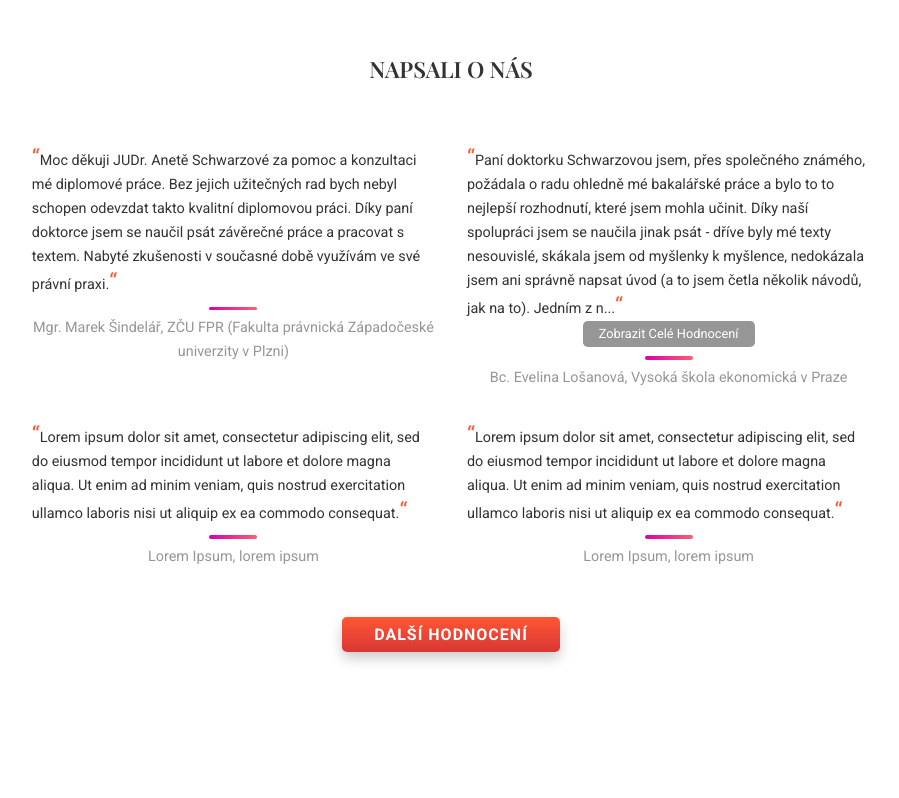
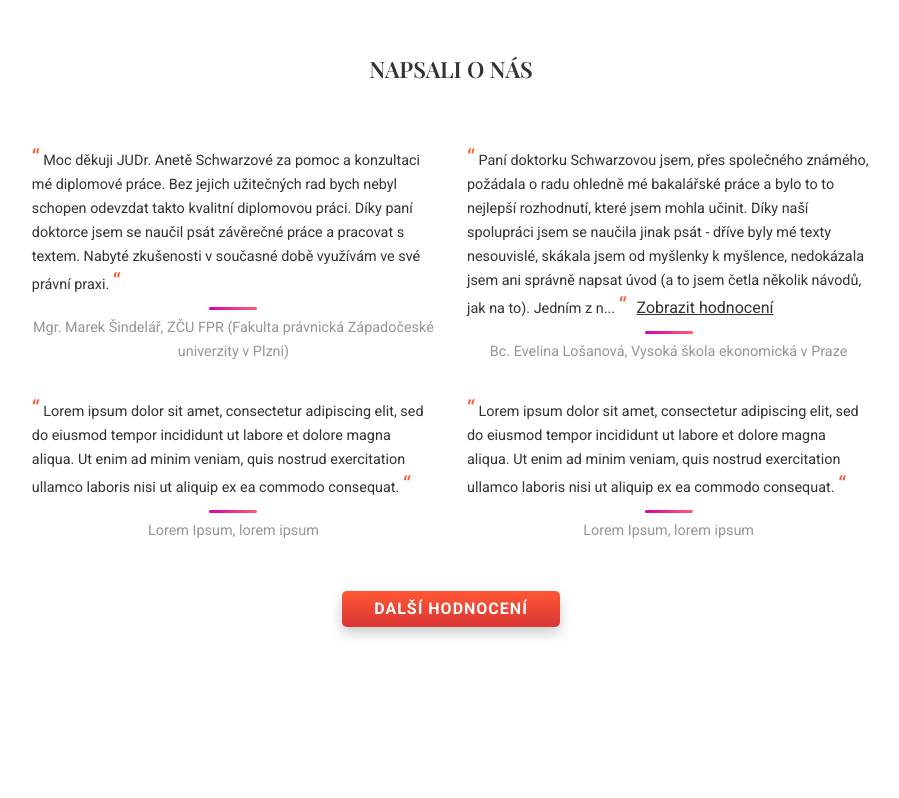
Before and after one commit to MartinBalon/dyplomka, a plain HTML site: page index.html in a window 1280 px wide. Shown: the part 4293-5091 px from the top of the page, without its empty margins (189-1088 px from the left). Drawn offline with nearby package versions, Linux system fonts and the light colour scheme.

Commit message:
Changed show testimonial button

```diff
--- a/css/main.scss
+++ b/css/main.scss
@@ -132,15 +132,11 @@ article {
 }
 
 .show-testimonial {
-	border: none;
-	border-radius: $borderRadiusPrimary;
-	background-color: $lightestSecondaryColor;
-	color: white;
+	color: $secondaryColor;
 	cursor: pointer;
-	font-size: $fontSizeXS;
-	padding: 0.4rem 1rem;
-	margin: 0 auto;
-	line-height: 1;
+	text-decoration: underline;
+	font-size: $fontSizeM;
+	margin-left: 0.4rem;
 }
 
 .navbar {
@@ -524,7 +520,7 @@ footer {
 
 .testimonial-modal {
 	padding: 4rem 1rem;
-	overflow-y: scroll;
+	overflow-y: auto;
 	button {
 		position: absolute;
 		right: 1rem;
--- a/js/testimonials.js
+++ b/js/testimonials.js
@@ -114,13 +114,17 @@ const generateTestimonial = (id, content, author, hidden) => {
 		hidden ? "hidden" : ""
 	}" id="testimonial-${id}">
 		<p>
-			<span class="quotes">&#8220;</span>${adjustedContent}<span class="quotes">&#8220;</span>
+			<span class="quotes">&#8220;</span>
+				${adjustedContent}
+			<span class="quotes">&#8220;</span>
+
+			<span class="show-testimonial"
+			data-identifier="show-rest-${id}"
+			style="display: ${longContent ? "inline" : "none"}"
+			onClick="showTestimonial(${id})">
+				Zobrazit hodnocení
+			</span>
 		</p>
-		<button class="show-testimonial"
-		data-identifier="show-rest-${id}"
-		style="display: ${longContent ? "block" : "none"}"
-		onClick="showTestimonial(${id})"
-		>Zobrazit Celé Hodnocení</button>
 		<p class="testimonial-author">${author}</p>
 	</div>`;
 };
```
Also changed, not shown: css/main.css, 1 other file.
